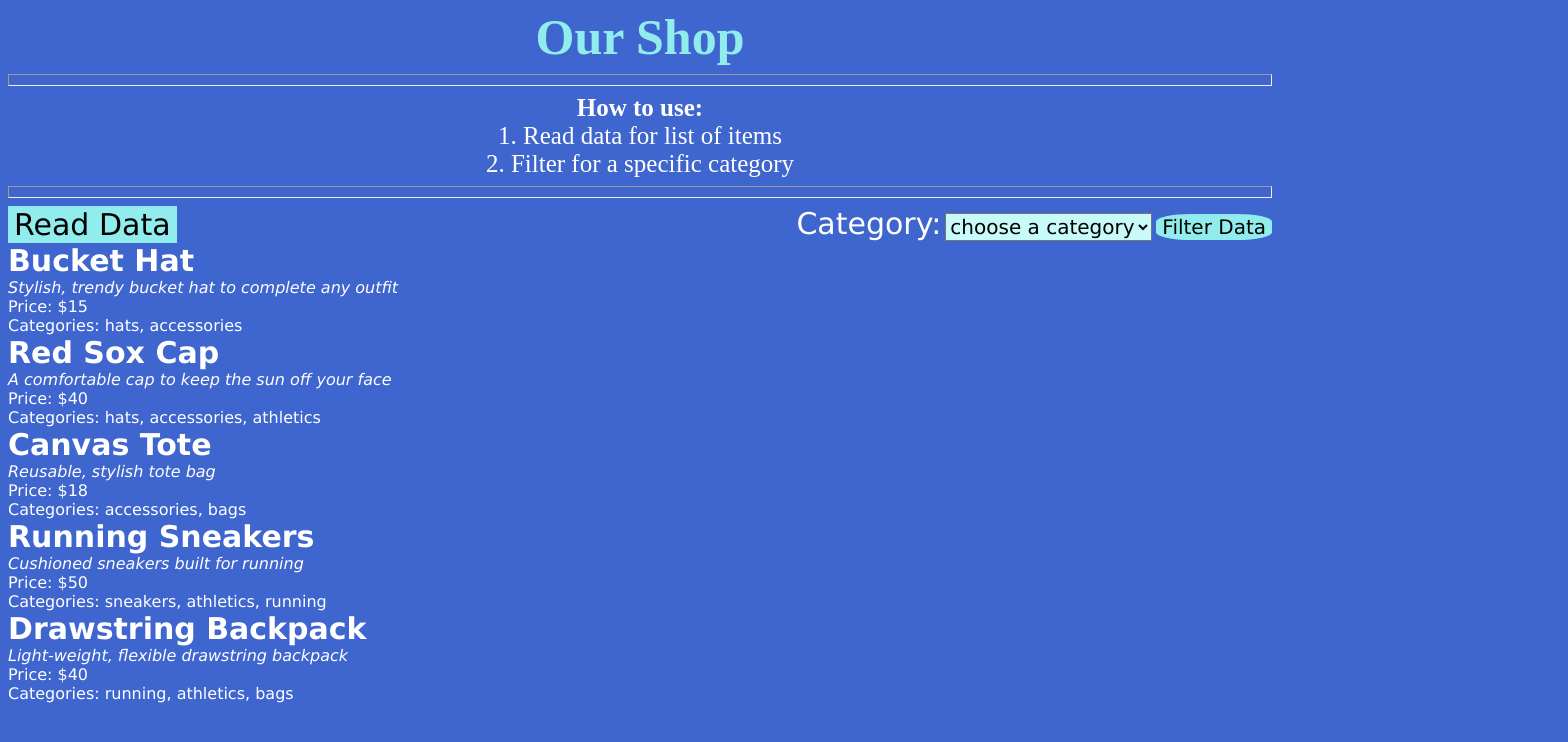
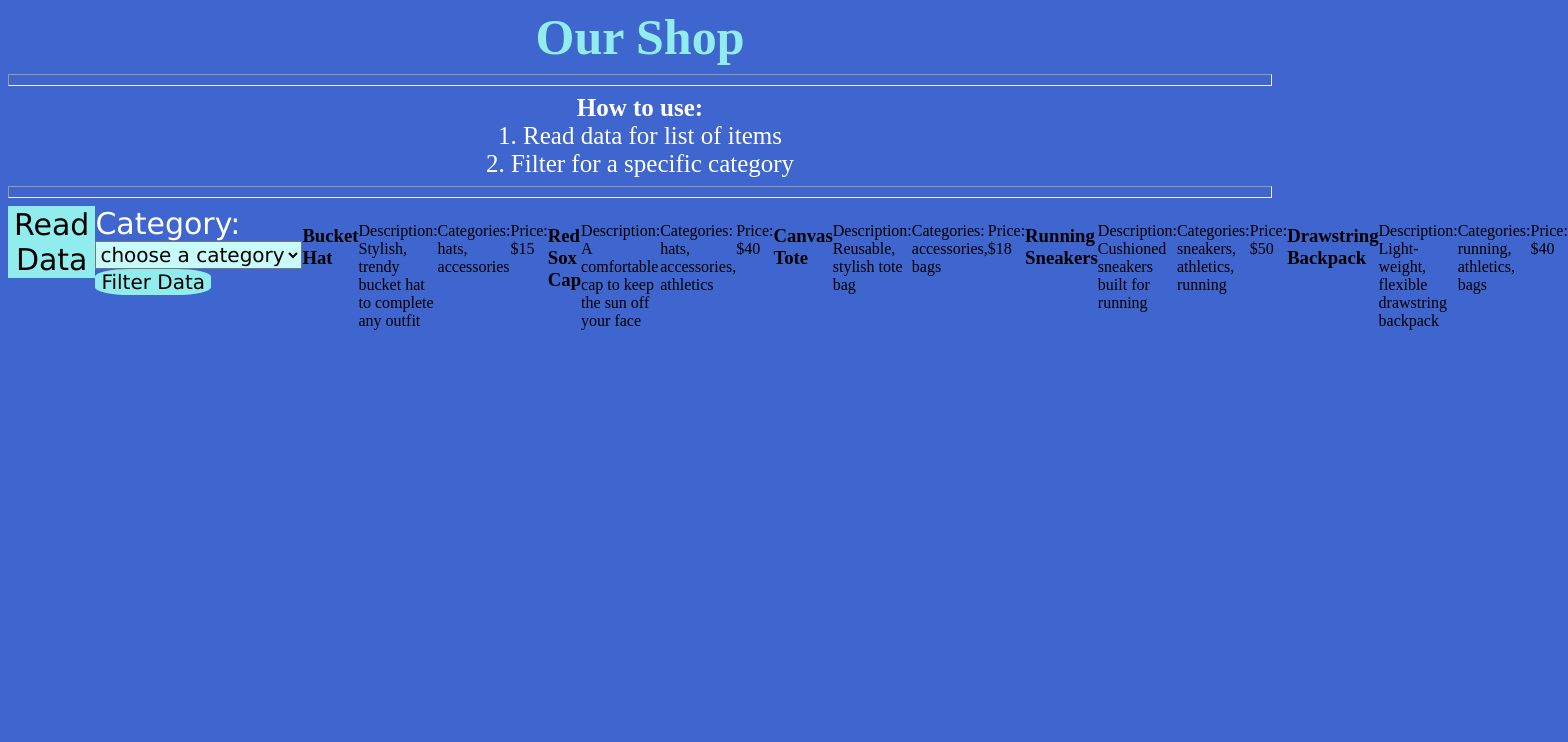
Before and after one commit to RimBadaoui/products3-JSON, a plain HTML site: page index.html in a window 1280 px wide. Both pictures are taken after a click on the button "Read Data". Shown: the whole page, 1568 px wide, since content can reach past the window. Drawn offline with nearby package versions, Linux system fonts and the light colour scheme.

Commit message:
Update index.html

```diff
--- a/index.html
+++ b/index.html
@@ -97,39 +97,29 @@
         let products = [];
 
         $("#loadBtn").on("click", function(){
-            $.get("products.json", function(data){
-                if(typeof data !== "object"){
-                    document.getElementById("products-info").innerHTML = "Failed to load products.json.";
-                    return;
+            const req = new XMLHttpRequest();
+            req.open("GET", "https://rimbadaoui.github.io/products3-JSON/products.json", true);
+            req.onreadystatechange = function() {
+                if (this.readyState === 4 && this.status === 200) {
+                    const products = JSON.parse(this.responseText);
+                    const container = document.getElementById("result");
+
+                    products.forEach(product => {
+                        const cats = product.categories.join(", ");
+                        container.innerHTML += `
+                        <h3>${product.name}</h3>
+                        <p>Description: ${product.description}</p>
+                        <p>Categories: ${cats}</p>
+                        <p>Price: $${product.price}</p>
+                        `;
+                    });
                 }
-                //save data into an array for later use
-                products = data;
-
-                let html = "";
-                for (let i=0; i<data.length; i++){
-                    const product = data[i];
-                    const cats = Array.isArray(product.categories) ? product.categories.join(", ") : "";
-
-                    html+=
-                        "<div class='product'>" +
-                            "<div class='name'>" + product.name + "</div>" +
-                            "<div class='desc'>" + product.description + "</div>" +
-                            "<div class='price'>Price: $" + product.price + "</div>" +
-                            "<div class='cats'>Categories: " + cats + "</div>" +
-                            "</div>";
-                }
-                document.getElementById("products-info").innerHTML = html;
-
-            });
+            };
+            req.send();
         });
 
         let catsLoaded = false;
         $("#categorySelect").on("click", function(){
-            // $.get("products.json", function(data){
-            //     if(typeof data !== "object"){
-            //         document.getElementById("result").innerHTML = "Failed to load products.json.";
-            //         return;
-            //     }
                 if (catsLoaded) return;
                 //create a set of categories (no repeats) and add the categories of each item
                 const catsSet = new Set();
```
